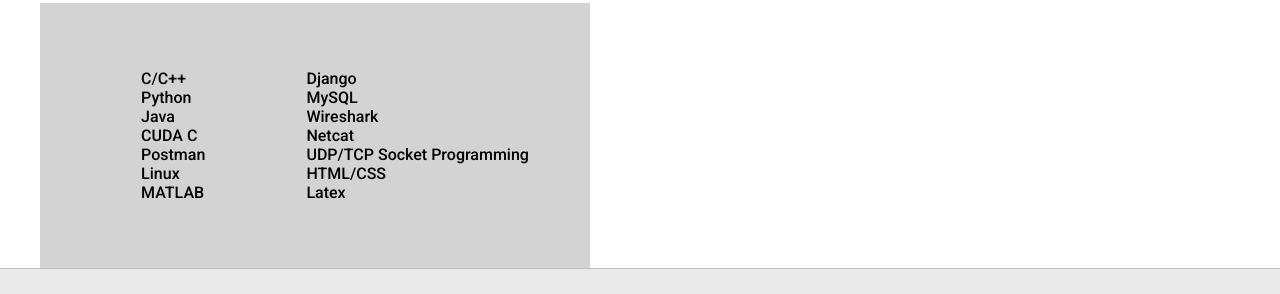
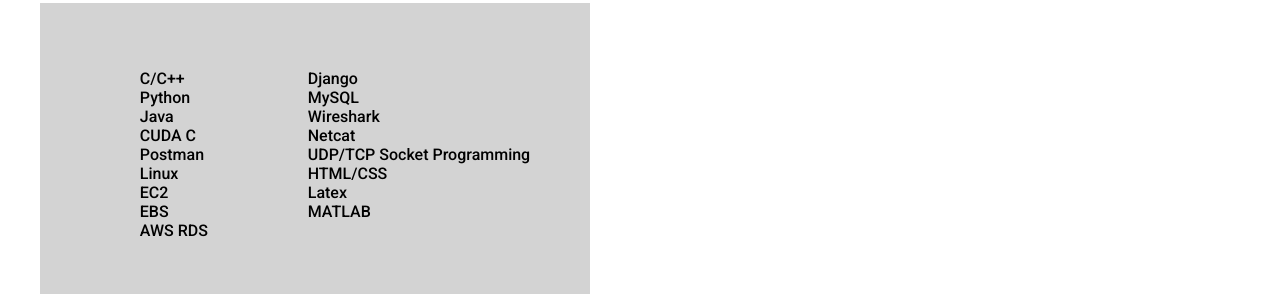
Before and after one commit to Anmol-Mahajan/my-webpage, a plain HTML site: page index.html in a window 1280 px wide. Shown: the part 1038-1332 px from the top of the page. Drawn offline with Linux system fonts and the light colour scheme.

Commit message:
Update index.html

```diff
--- a/index.html
+++ b/index.html
@@ -87,7 +87,10 @@
 						<li>CUDA C</li>
 						<li>Postman</li>
 						<li>Linux</li>
-						<li>MATLAB</li>
+						<li>EC2</li>
+						<li>EBS</li>
+						<li>AWS RDS</li>
+
 
 					</ul>
 
@@ -99,6 +102,7 @@
 						<li>UDP/TCP Socket Programming</li>
 						<li>HTML/CSS</li>
 						<li>Latex</li>
+						<li>MATLAB</li>
 
 
 
```
